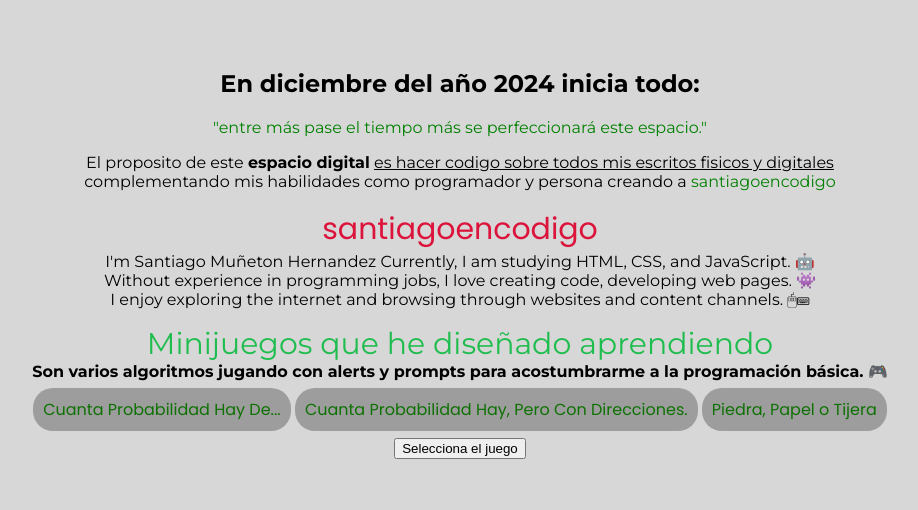
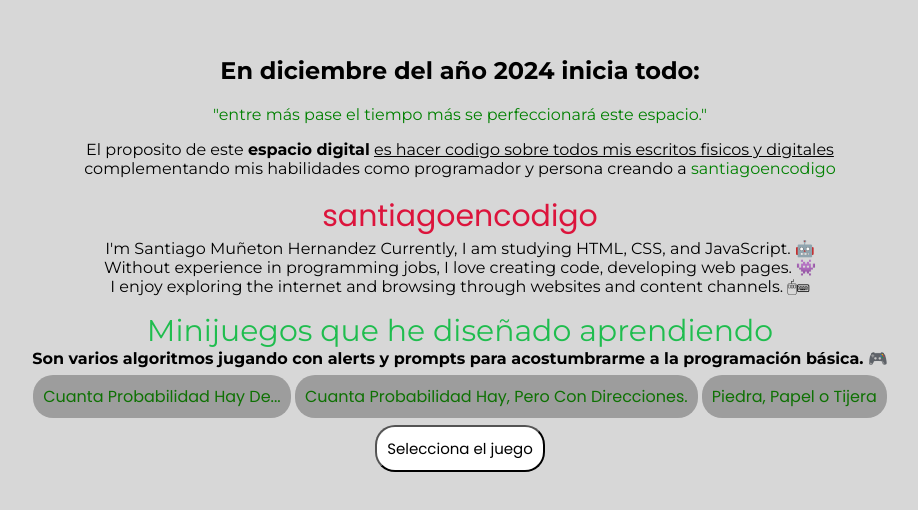
Before and after one commit to santiagoencodigo/Proyecto-Portfolio, a plain HTML site: page pensamiento informatico.html in a window 1280 px wide. Shown: the part 138-648 px from the top of the page, without its empty margins (180-1098 px from the left). Drawn offline with Linux system fonts and the light colour scheme; files whose address does not match are found by name.

Commit message:
Update pensamiento informatico.css
Boton-seleccion-juegoJS:active

```diff
--- a/pensamiento informatico.css
+++ b/pensamiento informatico.css
@@ -57,3 +57,23 @@ input:checked + label {
     background-color: #131311;
     color: rgb(19, 130, 9);
 }
+
+#boton-seleccion-juegoJS {
+    background-color:white;
+    padding: 10px;
+    border-radius: 20px;
+    font-family: 'Poppins', sans-serif;
+    color:black;
+    font-size: 15px;
+}
+
+#boton-seleccion-juegoJS:hover {
+    background-color: rgb(157, 157, 157);
+    color: white;
+}
+
+#boton-seleccion-juegoJS:active {
+    font-size: 20px;
+    transform: scale(1.1);
+    transition: transform 0.2s ease;
+}
```
